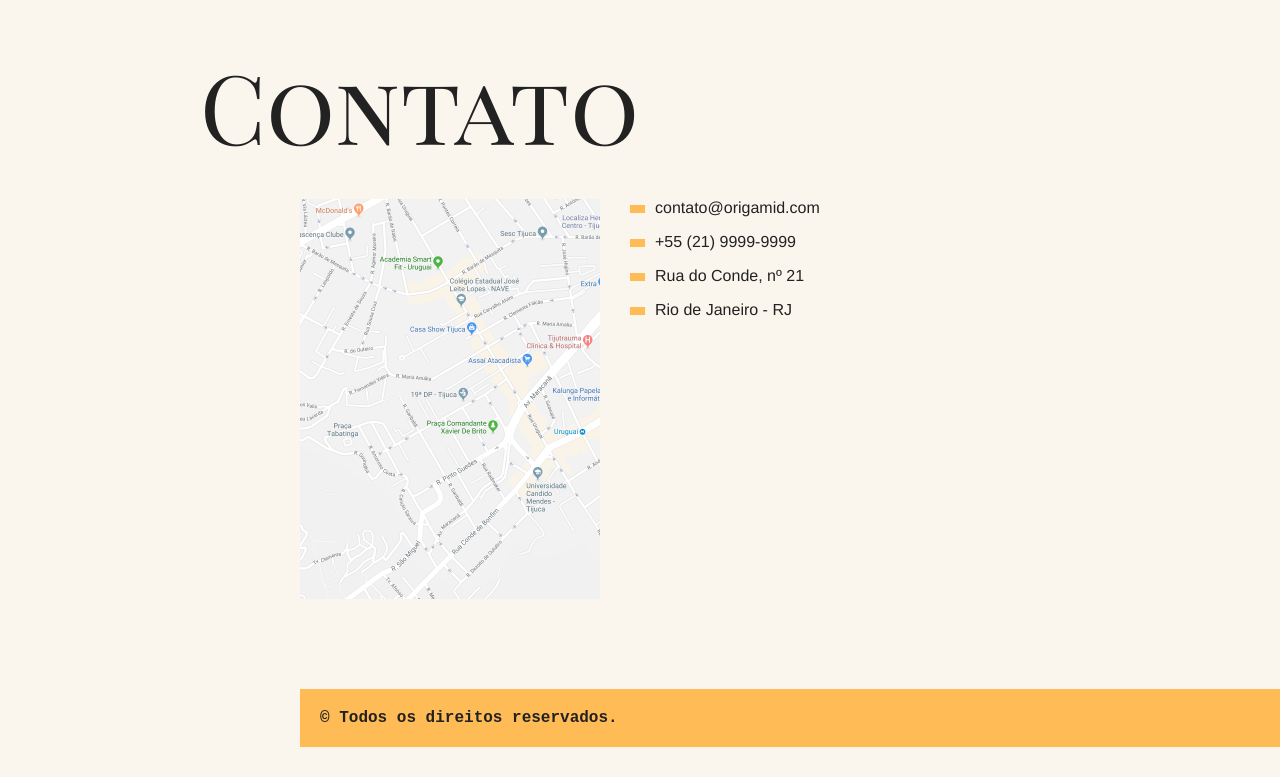
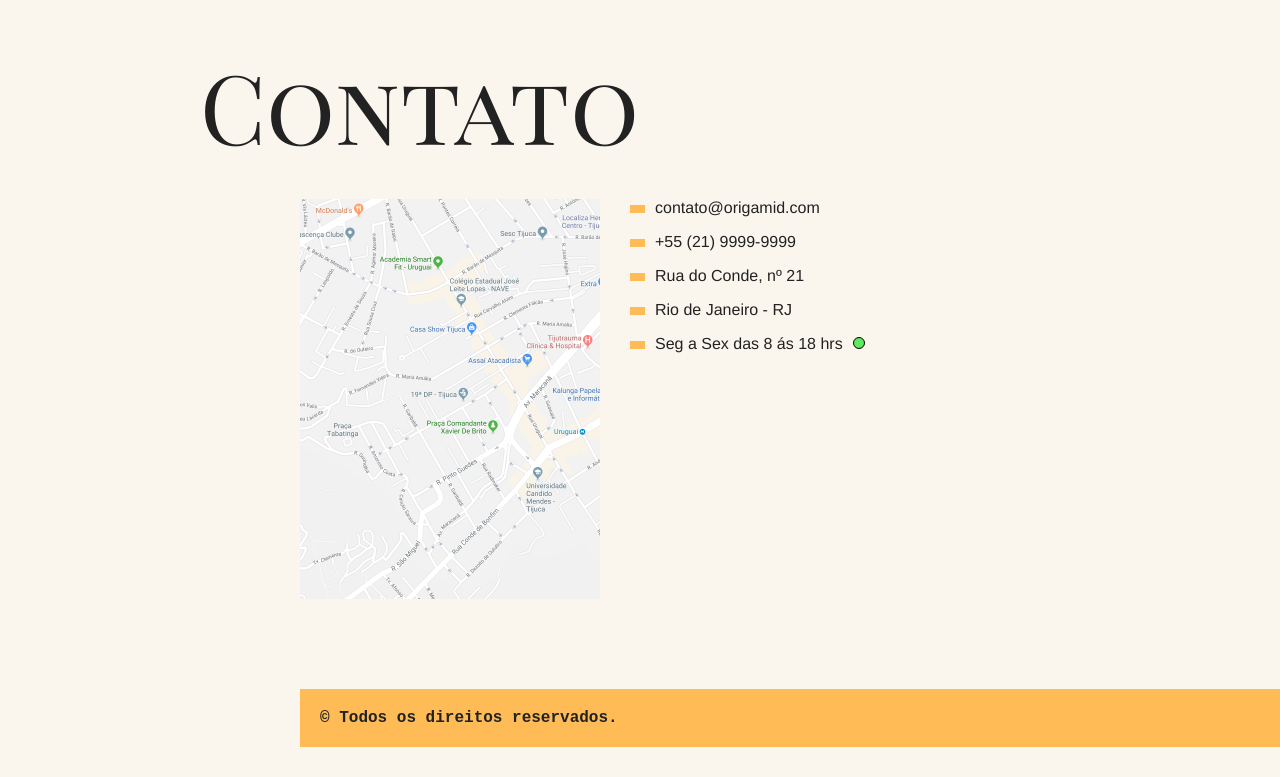
Before and after one commit to bruno15b/AnimaisFantasticos, a plain HTML site: page index.html in a window 1280 px wide. Shown: the part 1662-2439 px from the top of the page. Drawn offline with Linux system fonts and the light colour scheme.

Commit message:
Adicionado JavaScript indicador visual de funcionamento

```diff
--- /dev/null
+++ b/css/funcionamento.css
@@ -0,0 +1,20 @@
+.js [data-semana].aberto::after {
+  content: "";
+  width: 10px;
+  height: 10px;
+  background: rgb(95, 233, 95);
+  border-radius: 50%;
+  margin-left: 10px;
+  border: 1px solid black;
+}
+
+.js [data-semana]::after {
+  content: "";
+  display: inline-block;
+  width: 10px;
+  height: 10px;
+  background: rgb(236, 27, 27);
+  border-radius: 50%;
+  margin-left: 10px;
+  border: 1px solid black;
+}
--- a/css/style.css
+++ b/css/style.css
@@ -4,3 +4,4 @@
 @import url("./dropdown.css");
 @import url("./menu-mobile.css");
 @import url("./numeros.css");
+@import url("./funcionamento.css");
--- a/index.html
+++ b/index.html
@@ -142,6 +142,7 @@
           <li>+55 (21) 9999-9999</li>
           <li>Rua do Conde, nº 21</li>
           <li>Rio de Janeiro - RJ</li>
+          <li data-semana="1,2,3,4,5" data-horario="8,18">Seg a Sex das 8 ás 18 hrs</li>
         </ul>
       </div>
     </section>
--- /dev/null
+++ b/js/modules/funcionamento.js
@@ -0,0 +1,19 @@
+export default function initFuncionamento() {
+  const funcionamento = document.querySelector("[data-semana]");
+
+  if (funcionamento) {
+    const diasSemana = funcionamento.dataset.semana.split(",").map(Number);
+    const horarioSemana = funcionamento.dataset.horario.split(",").map(Number);
+    const dataAgora = new Date();
+    const diaAgora = dataAgora.getDay();
+    const horaAgora = dataAgora.getHours();
+
+    if (
+      diasSemana.includes(diaAgora) &&
+      horaAgora >= horarioSemana[0] &&
+      horaAgora <= horarioSemana[1]
+    ) {
+      funcionamento.classList.add("aberto");
+    }
+  }
+}
--- a/js/script.js
+++ b/js/script.js
@@ -7,7 +7,9 @@ import initToolTip from "./modules/tooltip.js";
 import initDropDown from "./modules/drop-down.js";
 import initMenuMobile from "./modules/menu-mobile.js";
 import initAnimaNumeros from "./modules/anima-numeros.js";
+import initFuncionamento from "./modules/funcionamento.js";
 
+initFuncionamento();
 initAnimaNumeros();
 initMenuMobile();
 initDropDown();
```
